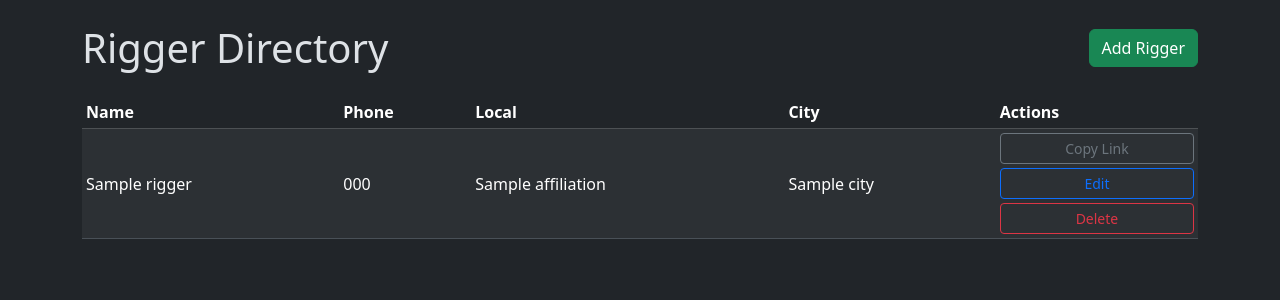
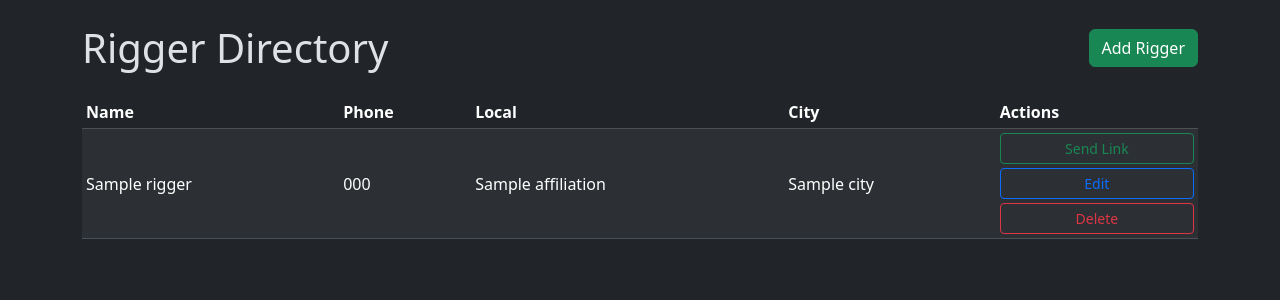
Before and after one commit to dkmkelley/community-riggers, a Flask app: template templates/riggers.html in a window 1280 px wide. Shown: the part 56-356 px from the top of the page. Run offline with Flask 3, Linux system fonts and the light colour scheme; the template is opened without the code that fills it: most values are stand-ins (such as "Sample title", 1, 10 or a date in 2020).

Commit message:
Changed 'copy link' button in directory to 'send link' button with pre-filled sms message

```diff
--- a/templates/riggers.html
+++ b/templates/riggers.html
@@ -29,8 +29,8 @@
                     <td>{{ rigger["city"] or "—" }}</td>
                     <td>
                         <div class="d-flex flex-column gap-1">
-                        <button class="btn btn-outline-secondary btn-sm copy-btn"
-                                data-url="{{ request.host_url }}availability/{{ rigger['token'] }}">Copy Link</button>
+                         <a href="sms:{{ rigger['phone'] }}?body=Here%20is%20your%20Community%20Riggers%20availability%20link%3A%20https%3A%2F%2Fwww.communityriggers.org%2Favailability%2F{{ rigger['token'] }}"
+                        class="btn btn-outline-success btn-sm">Send Link</a>
                         <a href="/riggers/{{ rigger['id'] }}/edit" class="btn btn-outline-primary btn-sm">Edit</a>
                         <a href="/riggers/{{ rigger['id'] }}/delete" class="btn btn-outline-danger btn-sm">Delete</a>
                         </div>
@@ -46,6 +46,7 @@
 {% endblock %}
 
 {% block extra_js %}
+<!--
 <script>
 document.querySelectorAll('.copy-btn').forEach(btn => {
     btn.addEventListener('click', () => {
@@ -55,4 +56,5 @@ document.querySelectorAll('.copy-btn').forEach(btn => {
     });
 });
 </script>
+-->
 {% endblock %}
```
